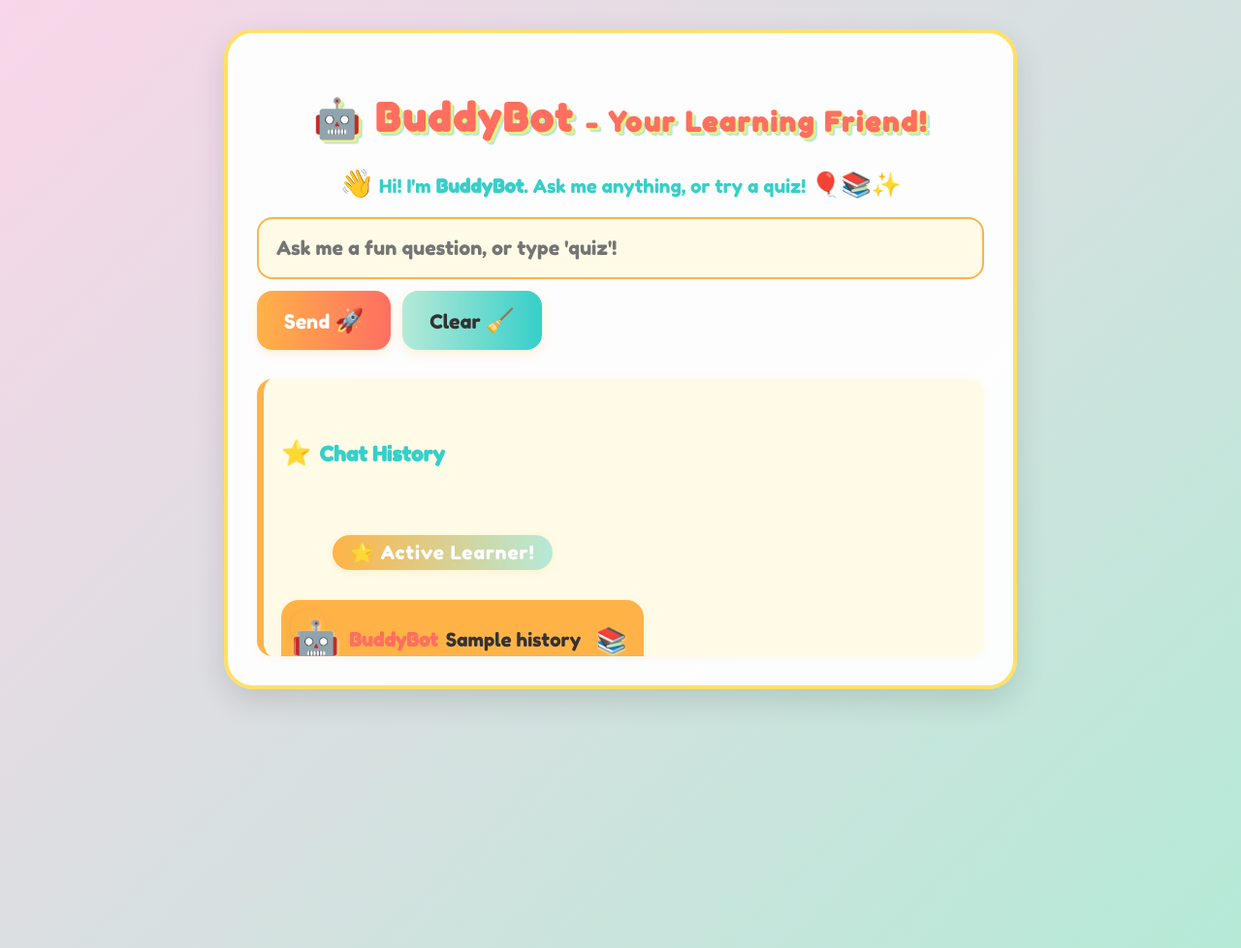
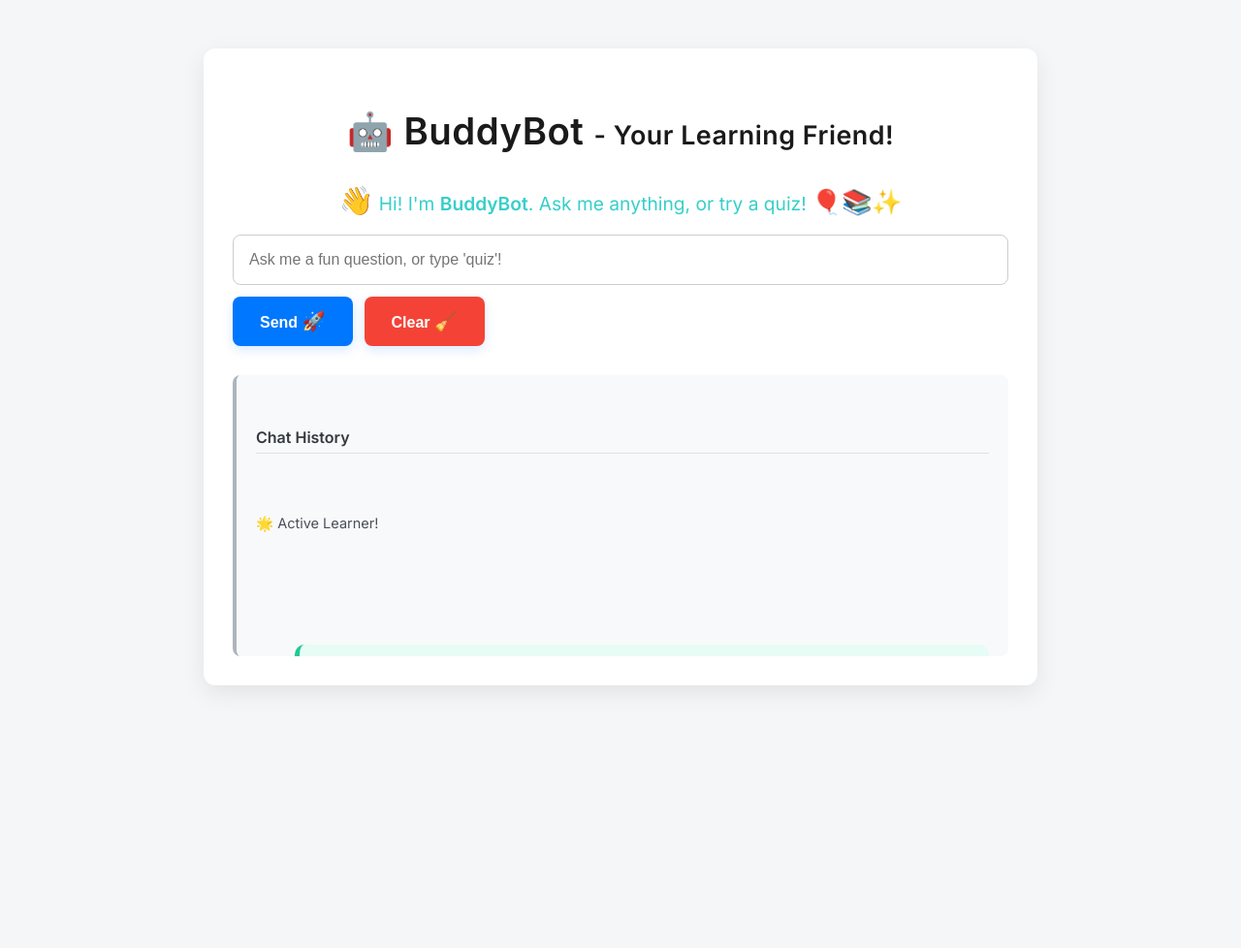
Before and after one commit to dhruvkajla0001/SimpleChatBot_Using_API, a Flask app: template templates/index.html in a window 1280 px wide. Shown: the whole page at 97% size. Run offline with Flask 3, Linux system fonts and the light colour scheme; the template is opened without the code that fills it: most values are stand-ins (such as "Sample title", 1, 10 or a date in 2020).

Commit message:
css commit

```diff
--- a/static/style.css
+++ b/static/style.css
@@ -1,295 +1,176 @@
-@import url('https://fonts.googleapis.com/css2?family=Fredoka+One&display=swap');
+@import url('https://fonts.googleapis.com/css2?family=Inter:wght@400;600&display=swap');
 
-/* General layout */
 body {
-    background: linear-gradient(135deg, #f9d6e9 0%, #b5ead7 100%);
-    font-family: 'Fredoka One', 'Comic Sans MS', cursive, sans-serif;
+    background-color: #f4f6f8;
+    font-family: 'Inter', sans-serif;
     margin: 0;
     padding: 0;
     display: flex;
     justify-content: center;
     align-items: flex-start;
     min-height: 100vh;
-    transition: background 1s cubic-bezier(0.68, -0.55, 0.27, 1.55);
+    animation: fadeIn 0.8s ease-in-out;
 }
 
-/* Chat container box */
+/* Fade-in page entrance */
+@keyframes fadeIn {
+    from { opacity: 0; transform: translateY(10px); }
+    to { opacity: 1; transform: translateY(0); }
+}
+
 .container {
     width: 95%;
-    max-width: 750px;
-    margin-top: 30px;
+    max-width: 800px;
+    margin-top: 50px;
     padding: 30px;
-    background: rgba(255,255,255,0.95);
-    border-radius: 30px;
-    box-shadow: 0 12px 32px rgba(0, 0, 0, 0.12);
-    border: 4px solid #ffe066;
-    position: relative;
-    overflow: hidden;
+    background-color: #ffffff;
+    border-radius: 12px;
+    box-shadow: 0 8px 24px rgba(0, 0, 0, 0.08);
+    animation: slideUp 0.6s ease-in-out;
 }
 
-/* Header */
+@keyframes slideUp {
+    from { opacity: 0; transform: translateY(30px); }
+    to { opacity: 1; transform: translateY(0); }
+}
+
 h2 {
     text-align: center;
-    color: #ff6f61;
-    margin-bottom: 25px;
-    font-size: 2.5em;
-    letter-spacing: 2px;
-    text-shadow: 2px 2px 0 #fff176, 4px 4px 0 #b5ead7;
+    color: #1a1a1a;
+    margin-bottom: 30px;
+    font-size: 2.4em;
+    font-weight: 700;
+    letter-spacing: 0.5px;
+    animation: popIn 0.6s ease-in-out;
 }
 
-/* Form styling */
+@keyframes popIn {
+    from { opacity: 0; transform: scale(0.9); }
+    to { opacity: 1; transform: scale(1); }
+}
+
 form {
     display: flex;
     flex-wrap: wrap;
     gap: 12px;
-    margin-bottom: 20px;
+    margin-bottom: 25px;
 }
 
 input[type="text"] {
     flex: 1 1 100%;
-    padding: 18px;
-    border-radius: 16px;
-    border: 2px solid #ffb347;
-    font-size: 20px;
-    background: #fffbe7;
-    font-family: 'Fredoka One', 'Comic Sans MS', cursive, sans-serif;
-    transition: border 0.3s, box-shadow 0.3s;
+    padding: 16px;
+    font-size: 16px;
+    border: 1px solid #ccc;
+    border-radius: 8px;
+    transition: all 0.3s ease;
+    outline: none;
+    font-weight: 500;
 }
 
 input[type="text"]:focus {
-    border: 2px solid #ff6f61;
-    box-shadow: 0 0 8px #ffb347;
+    border-color: #0077ff;
+    box-shadow: 0 0 6px rgba(0, 119, 255, 0.3);
 }
 
 button {
-    padding: 16px 28px;
+    padding: 14px 28px;
+    font-size: 16px;
+    font-weight: 600;
     border: none;
-    border-radius: 16px;
-    background: linear-gradient(90deg, #ffb347 0%, #ff6f61 100%);
+    border-radius: 8px;
+    background-color: #0077ff;
     color: white;
-    font-size: 20px;
-    font-family: 'Fredoka One', 'Comic Sans MS', cursive, sans-serif;
     cursor: pointer;
-    transition: background 0.4s, transform 0.2s;
-    box-shadow: 0 4px 12px rgba(255, 183, 71, 0.2);
+    transition: background 0.3s ease, transform 0.2s ease;
+    box-shadow: 0 4px 12px rgba(0, 119, 255, 0.15);
 }
 
 button:hover {
-    background: linear-gradient(90deg, #ff6f61 0%, #ffb347 100%);
-    transform: scale(1.08) rotate(-2deg);
+    background-color: #005ec2;
+    transform: scale(1.04);
+}
+
+button:active {
+    transform: scale(0.97);
 }
 
 button[name="clear"] {
-    background: linear-gradient(90deg, #b5ead7 0%, #36cfc9 100%);
-    color: #333;
+    background-color: #f44336;
 }
 
 button[name="clear"]:hover {
-    background: linear-gradient(90deg, #36cfc9 0%, #b5ead7 100%);
-    color: #ff6f61;
+    background-color: #d32f2f;
 }
 
-/* Chat bubbles */
 .chat {
     margin-top: 20px;
-    padding: 18px;
-    background: #f0f8ff;
-    border-radius: 20px;
-    word-wrap: break-word;
+    background-color: #f1f3f5;
+    padding: 20px;
+    border-radius: 10px;
+    overflow-wrap: break-word;
     white-space: pre-wrap;
-    overflow-wrap: break-word;
-    animation: popIn 0.7s cubic-bezier(0.68, -0.55, 0.27, 1.55);
 }
 
-@keyframes popIn {
-    0% { transform: scale(0.7) rotate(-8deg); opacity: 0; }
-    60% { transform: scale(1.1) rotate(4deg); opacity: 1; }
-    100% { transform: scale(1) rotate(0deg); }
+.user, .bot {
+    margin-bottom: 16px;
+    padding: 16px 20px;
+    border-radius: 10px;
+    font-size: 15.5px;
+    line-height: 1.65;
+    font-weight: 500;
+    word-break: break-word;
+    background-color: #e9ecef;
+    color: #212529;
+    animation: fadePop 0.5s ease-in-out;
 }
 
-/* Each user/bot block */
-.user, .bot {
-    margin-bottom: 16px;
-    padding: 16px 18px 16px 60px;
-    border-radius: 20px;
-    font-size: 1.2em;
-    line-height: 1.6;
-    word-break: break-word;
-    position: relative;
-    min-height: 60px;
-    box-shadow: 0 2px 8px rgba(255, 183, 71, 0.08);
-    background: #ffe066;
-    animation: bounceIn 0.8s cubic-bezier(0.68, -0.55, 0.27, 1.55);
+@keyframes fadePop {
+    0% {
+        opacity: 0;
+        transform: scale(0.95) translateY(10px);
+    }
+    100% {
+        opacity: 1;
+        transform: scale(1) translateY(0);
+    }
 }
 
 .user {
-    background: #b5ead7;
-    align-self: flex-end;
+    background-color: #d0ebff;
+    border-left: 5px solid #339af0;
 }
 
 .bot {
-    background: #ffb347;
-    align-self: flex-start;
+    background-color: #e6fcf5;
+    border-left: 5px solid #20c997;
 }
 
-@keyframes bounceIn {
-    0% { transform: translateY(40px) scale(0.8); opacity: 0; }
-    60% { transform: translateY(-10px) scale(1.1); opacity: 1; }
-    100% { transform: translateY(0) scale(1); }
-}
-
-/* Avatars */
-.user::before, .bot::before {
-    content: '';
-    position: absolute;
-    left: 12px;
-    top: 12px;
-    width: 36px;
-    height: 36px;
-    border-radius: 50%;
-    background-size: cover;
-    background-position: center;
-    box-shadow: 0 2px 8px rgba(0,0,0,0.08);
-}
-.user::before {
-    content: '\1F466'; /* Boy emoji */
-    font-size: 2em;
-    left: 10px;
-    top: 10px;
-    background: none;
-}
-.bot::before {
-    content: '\1F916'; /* Robot emoji */
-    font-size: 2em;
-    left: 10px;
-    top: 10px;
-    background: none;
-}
-
-/* Chat history display */
 .history {
     margin-top: 30px;
-    padding: 18px;
-    background: #fffbe7;
-    border-left: 7px solid #ffb347;
-    border-radius: 16px;
+    padding: 20px;
+    background: #f8f9fa;
+    border-left: 4px solid #adb5bd;
+    border-radius: 8px;
     white-space: pre-wrap;
     word-break: break-word;
     max-height: 250px;
     overflow-y: auto;
-    font-size: 1.1em;
-    box-shadow: 0 2px 8px rgba(255, 183, 71, 0.08);
-    position: relative;
+    font-size: 14.5px;
+    color: #495057;
+    animation: slideFade 0.6s ease-in-out;
+}
+
+@keyframes slideFade {
+    0% { opacity: 0; transform: translateY(20px); }
+    100% { opacity: 1; transform: translateY(0); }
 }
 
 .history h4 {
-    color: #36cfc9;
     margin-top: 0;
-    font-size: 1.2em;
-    font-family: 'Fredoka One', 'Comic Sans MS', cursive, sans-serif;
+    font-size: 16px;
+    font-weight: 600;
+    color: #343a40;
+    border-bottom: 1px solid #dee2e6;
+    padding-bottom: 6px;
+    margin-bottom: 12px;
 }
-
-/* Kid-friendly icons */
-.history h4::before {
-    content: '\2B50'; /* Star emoji */
-    margin-right: 8px;
-    font-size: 1.2em;
-}
-
-/* Unpredictable transitions for fun */
-.chat, .user, .bot {
-    transition: all 0.5s cubic-bezier(0.68, -0.55, 0.27, 1.55);
-}
-
-button:active {
-    transform: scale(0.95) rotate(2deg);
-}
-
-/* Playful chat history timeline */
-.history-list {
-    list-style: none;
-    padding: 0;
-    margin: 0;
-    display: flex;
-    flex-direction: column;
-    gap: 12px;
-}
-
-.history-item {
-    display: flex;
-    align-items: center;
-    background: #ffe066;
-    border-radius: 18px;
-    padding: 10px 18px 10px 12px;
-    font-size: 1.1em;
-    box-shadow: 0 2px 8px rgba(255, 183, 71, 0.10);
-    animation: slideInLeft 0.7s cubic-bezier(0.68, -0.55, 0.27, 1.55);
-    position: relative;
-    min-height: 48px;
-    transition: background 0.5s, transform 0.5s;
-}
-
-.history-item.user {
-    background: #b5ead7;
-}
-
-.history-item.bot {
-    background: #ffb347;
-}
-
-@keyframes slideInLeft {
-    0% { transform: translateX(-60px) scale(0.8); opacity: 0; }
-    60% { transform: translateX(10px) scale(1.1); opacity: 1; }
-    100% { transform: translateX(0) scale(1); }
-}
-
-.avatar {
-    font-size: 2em;
-    margin-right: 10px;
-    flex-shrink: 0;
-    filter: drop-shadow(0 2px 2px #fffbe7);
-}
-
-.role {
-    font-weight: bold;
-    color: #ff6f61;
-    margin-right: 8px;
-    font-size: 1em;
-}
-
-.msg {
-    flex: 1;
-    color: #333;
-    font-size: 1em;
-    margin-right: 10px;
-}
-
-.icon {
-    font-size: 1.3em;
-    margin-left: 6px;
-    filter: drop-shadow(0 1px 1px #fffbe7);
-}
-
-.history-badge {
-    display: inline-block;
-    background: linear-gradient(90deg, #ffb347 0%, #b5ead7 100%);
-    color: #fff;
-    font-family: 'Fredoka One', 'Comic Sans MS', cursive, sans-serif;
-    font-size: 1.1em;
-    padding: 6px 18px;
-    border-radius: 20px;
-    margin-bottom: 10px;
-    box-shadow: 0 2px 8px rgba(255, 183, 71, 0.15);
-    letter-spacing: 1px;
-    animation: popIn 0.7s cubic-bezier(0.68, -0.55, 0.27, 1.55);
-}
-
-.no-history {
-    text-align: center;
-    color: #ff6f61;
-    font-size: 1.1em;
-    padding: 18px 0 8px 0;
-    font-family: 'Fredoka One', 'Comic Sans MS', cursive, sans-serif;
-    letter-spacing: 1px;
-    animation: bounceIn 0.8s cubic-bezier(0.68, -0.55, 0.27, 1.55);
-}
```
